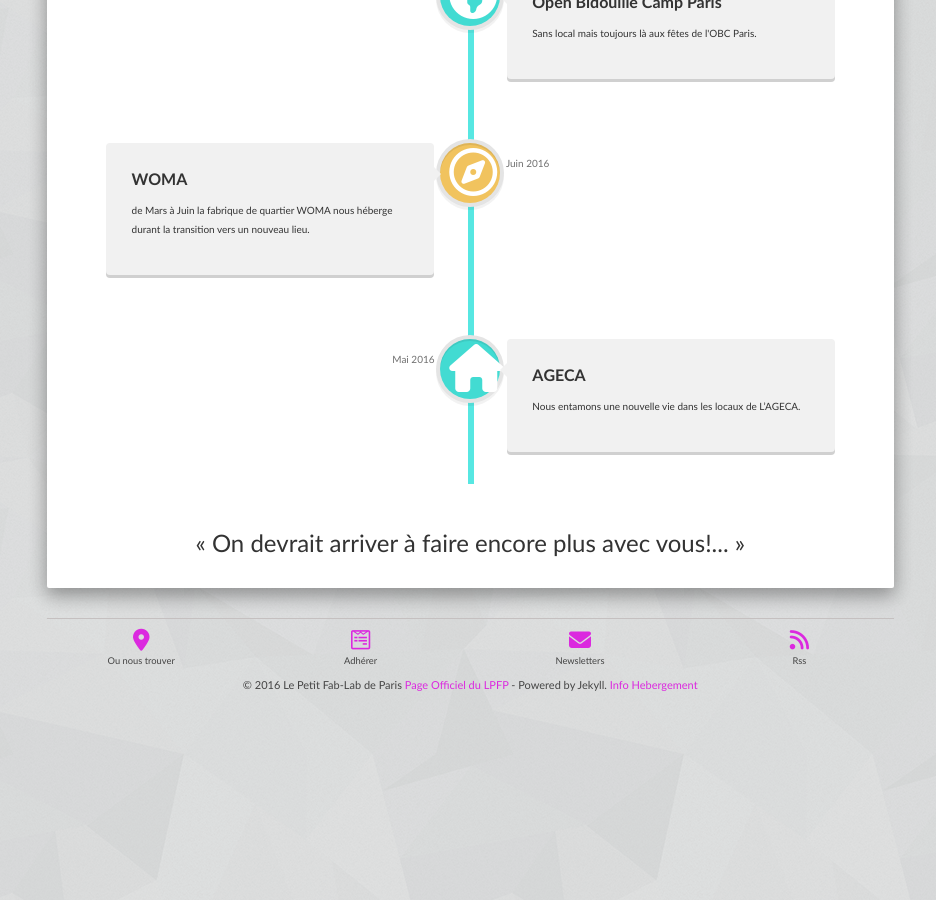
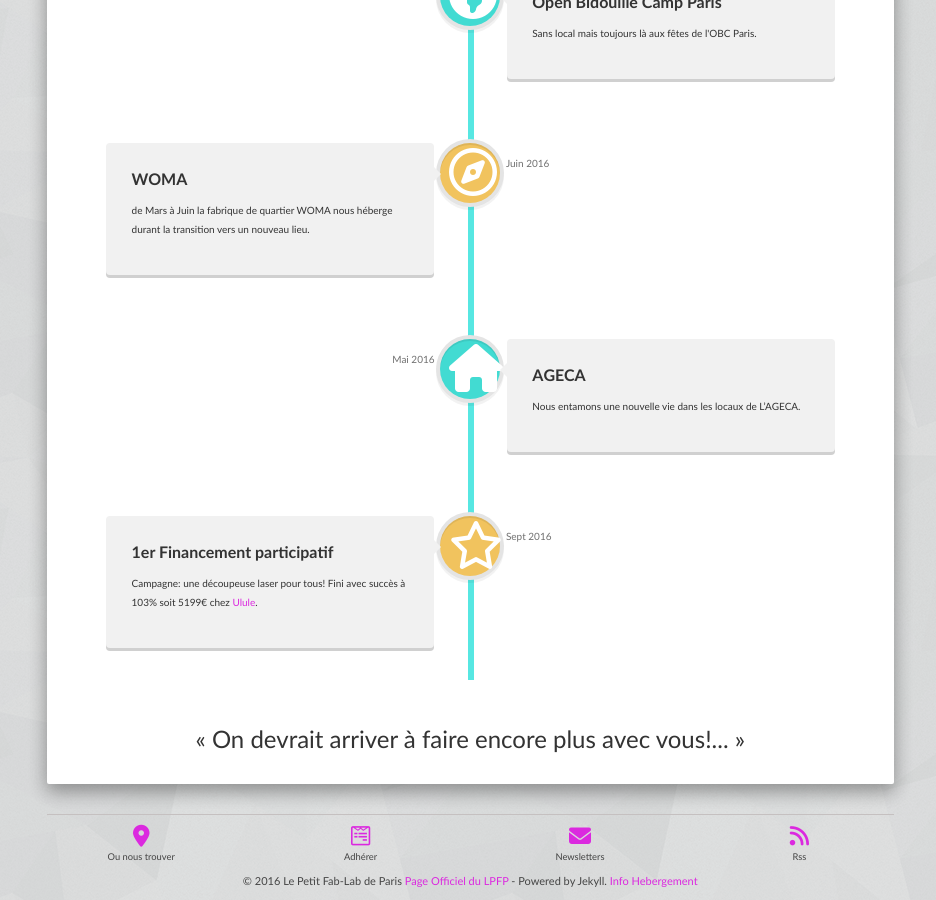
Before and after one commit to ldanet/LPFP.github.io, a Jekyll site: the page built from fablab.md, in a window 1280 px wide and 900 px high, scrolled down 3746 px. Shown: the whole window, without its empty margins (316-1252 px from the left). Built offline with Jekyll 4.4.1, drawn with Linux system fonts in a browser that asks for light colours; nearby versions of some CDN libraries; before the commit the page ends 4450 px from its top, so only the background shows below that.

Commit message:
add laser

```diff
--- a/_data/timeline.json
+++ b/_data/timeline.json
@@ -64,7 +64,7 @@
     "icon": "fa-legal",
     "nature": "wow"
   },
-	{
+  {
     "titre": "Open Bidouille Camp Paris",
     "date": "Mars 2016",
     "fyi": "Sans local mais toujours là aux fêtes de l'OBC Paris.",
@@ -84,5 +84,12 @@
     "fyi": "Nous entamons une nouvelle vie dans les locaux de L’AGECA.",
     "icon": "fa-home",
     "nature": "participer"
+  },
+  {
+    "titre": "1er Financement participatif",
+    "date": "Sept 2016",
+    "fyi": "Campagne: une découpeuse laser pour tous! Fini avec succès à 103% soit 5199€ chez <a href='https://www.ulule.com/le-petit-fablab/' target='_blank'>Ulule</a>.",
+    "icon": "fa-star-o",
+    "nature": "wow"
   }
 ]
```
